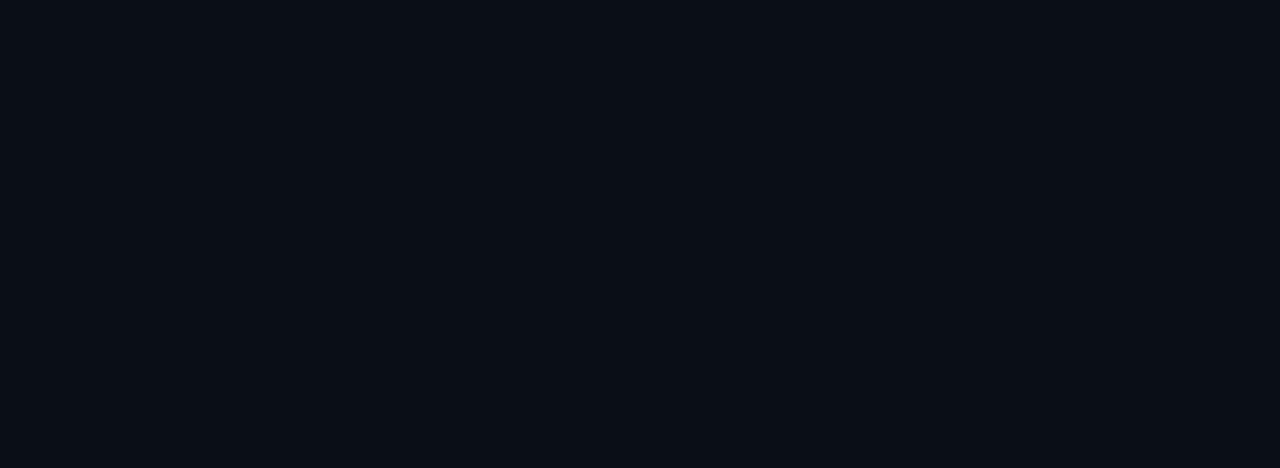
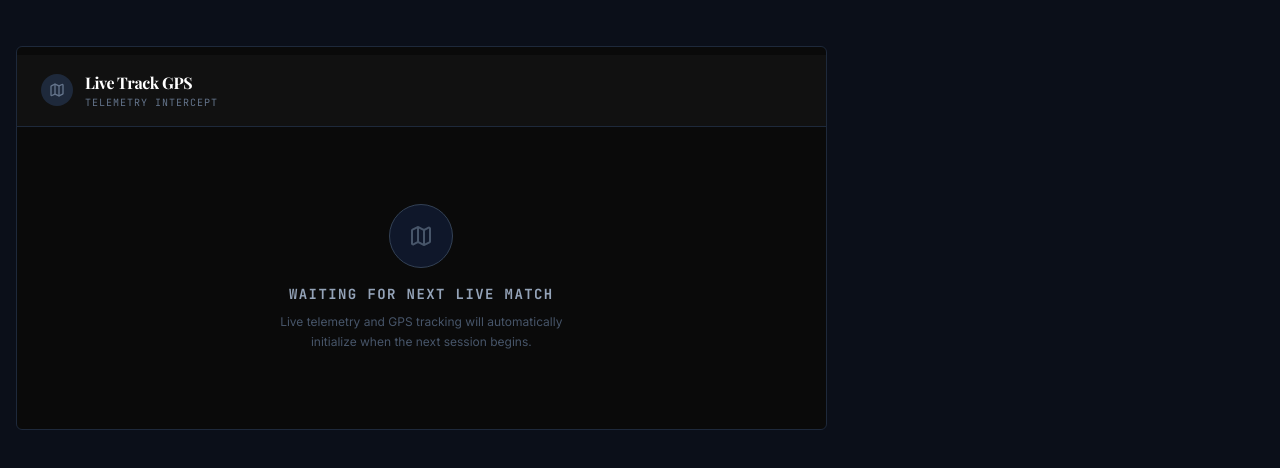
Before and after one commit to ashwin2k23/F1-pitwall, a React (Vite) app in the folder frontend/: page /dashboard in a window 1280 px wide. Shown: the part 1604-2072 px from the top of the page. Built offline with nearby package versions, Linux system fonts and the light colour scheme; no server answers; sample sign-in values are in the browser's storage; a web font is replaced by a local one.

Commit message:
Fix profile update API endpoint and add waiting overlay for LiveTrackMap

```diff
--- a/frontend/src/components/dashboard/LiveTrackMapWidget.jsx
+++ b/frontend/src/components/dashboard/LiveTrackMapWidget.jsx
@@ -135,7 +135,35 @@ const LiveTrackMapWidget = () => {
   }
 
   if (!isLive) {
-    return null;
+    return (
+      <div className="h-full flex flex-col pt-2 relative overflow-hidden bg-[#0a0a0a] border border-slate-800 rounded-md">
+        {/* Header */}
+        <div className="flex items-center justify-between px-6 py-4 border-b border-slate-800 bg-[#111]">
+           <div className="flex items-center gap-3">
+              <div className="w-8 h-8 rounded-full bg-slate-800 flex items-center justify-center relative">
+                 <Map className="w-4 h-4 text-slate-500" />
+              </div>
+              <div>
+                 <div className="font-serif font-bold text-white tracking-tight">Live Track GPS</div>
+                 <div className="text-[10px] font-mono tracking-widest text-slate-500 uppercase">Telemetry Intercept</div>
+              </div>
+           </div>
+        </div>
+
+        {/* Waiting Overlay Content */}
+        <div className="flex-1 flex flex-col justify-center items-center p-4">
+          <div className="w-16 h-16 rounded-full border border-slate-700 flex items-center justify-center mb-4 bg-slate-900">
+            <Map className="w-6 h-6 text-slate-600" />
+          </div>
+          <div className="text-sm font-bold tracking-widest text-slate-400 font-mono uppercase mb-2">
+            Waiting for next live match
+          </div>
+          <div className="text-xs text-slate-600 text-center max-w-xs leading-relaxed">
+            Live telemetry and GPS tracking will automatically initialize when the next session begins.
+          </div>
+        </div>
+      </div>
+    );
   }
 
   return (
--- a/frontend/src/pages/ProfilePage.jsx
+++ b/frontend/src/pages/ProfilePage.jsx
@@ -28,11 +28,13 @@ const ProfilePage = () => {
     'Sergio Perez', 'Valtteri Bottas', 'Yuki Tsunoda', 'Zhou Guanyu'
   ];
 
+  const API_URL = import.meta.env.VITE_API_URL || 'http://localhost:5000';
+
   const handleSave = async () => {
     setLoading(true);
     try {
       const token = localStorage.getItem('token');
-      const res = await axios.put('http://localhost:5000/api/user/preferences', {
+      const res = await axios.put(`${API_URL}/api/user/preferences`, {
         favoriteTeam,
         favoriteDriver,
         preferences: { darkMode, displayName }
```
